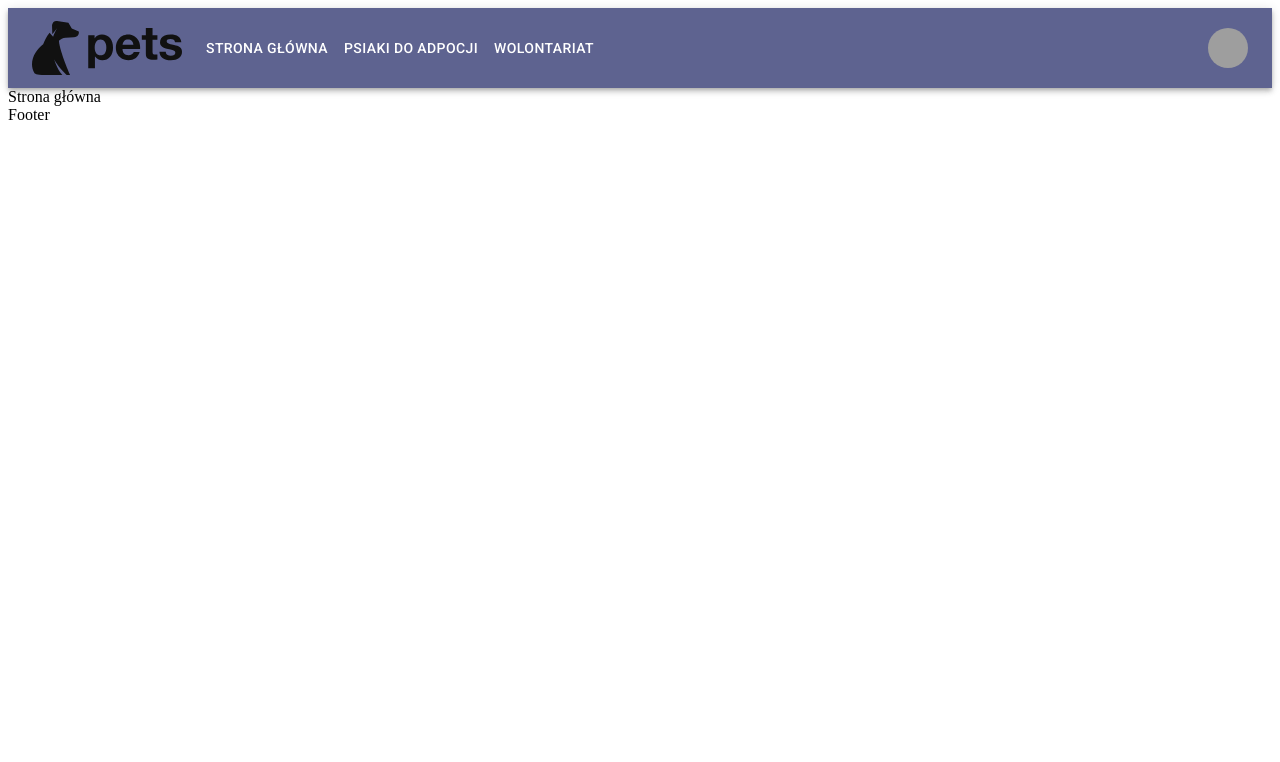
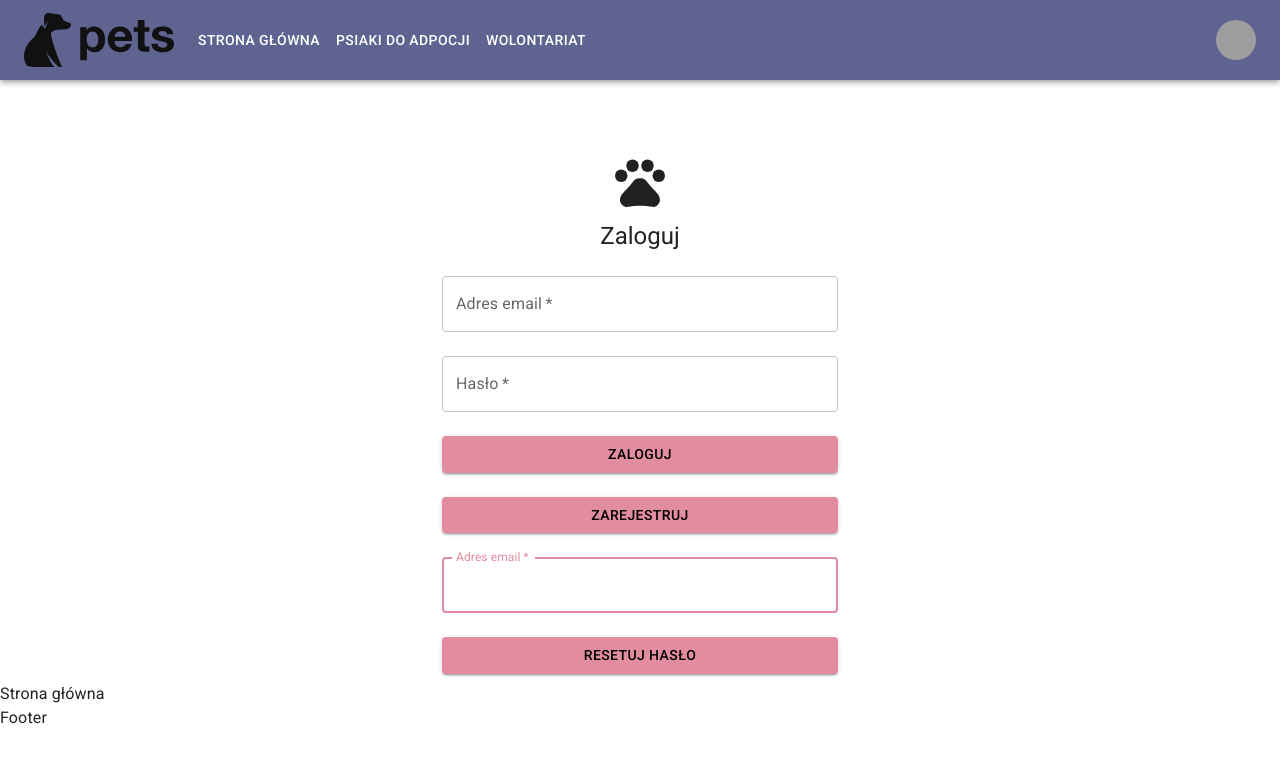
Before and after one commit to infoshareacademy/jfddr6-team-avengersi, a React (Create React App) app in the folder schronisko/: page / in a window 1280 px wide. Shown: the top 762 px of the page. Built offline with nearby package versions, Linux system fonts and the light colour scheme; grey boxes are pictures that could not be loaded.

Commit message:
login and register page done, with password recovery

```diff
--- a/schronisko/src/App.jsx
+++ b/schronisko/src/App.jsx
@@ -7,12 +7,14 @@ import { theme } from "./themes/Themes";
 import { ThemeProvider } from "@mui/material/styles";
 import AddDogForm from "./components/AddDog/AddDogForm.jsx";
 import { GetDogPhoto } from "./components/DogProfile/GetDogPhoto";
+import { LoginRegister } from "./components/LoginPage/LoginRegister";
 
 function App() {
   return (
     <ThemeProvider theme={theme}>
       <BrowserRouter>
         <ResponsiveAppBar />
+        <LoginRegister />
         <Routes>
           <Route path="/" element={<div>Strona główna</div>} />
           <Route
--- /dev/null
+++ b/schronisko/src/components/LoginPage/LoginRegister.jsx
@@ -0,0 +1,151 @@
+import PetsIcon from "@mui/icons-material/Pets";
+import Button from "@mui/material/Button";
+import CssBaseline from "@mui/material/CssBaseline";
+import TextField from "@mui/material/TextField";
+import Grid from "@mui/material/Grid";
+import Box from "@mui/material/Box";
+import LockOutlinedIcon from "@mui/icons-material/LockOutlined";
+import Typography from "@mui/material/Typography";
+import Container from "@mui/material/Container";
+import { useState } from "react";
+import {
+  createUserWithEmailAndPassword,
+  signInWithEmailAndPassword,
+  getAuth,
+  sendPasswordResetEmail,
+} from "firebase/auth";
+import { auth } from "../../db";
+
+export const LoginRegister = () => {
+  const [inputEmail, setInputEmail] = useState("");
+  const [inputPassword, setInputPassword] = useState("");
+
+  const loginUser = async (email, password) => {
+    await signInWithEmailAndPassword(auth, email, password).then((response) => {
+      setInputEmail("");
+      setInputPassword("");
+    });
+  };
+  const handleLogin = (e) => {
+    e.preventDefault();
+    loginUser(inputEmail, inputPassword);
+  };
+
+  const registerUser = async (email, password) => {
+    // eslint-disable-next-line
+    const response = await createUserWithEmailAndPassword(
+      auth,
+      email,
+      password
+    );
+
+    setInputEmail("");
+    setInputPassword("");
+  };
+  const handleRegister = (e) => {
+    e.preventDefault();
+    registerUser(inputEmail, inputPassword);
+  };
+
+  const resetPassword = () => {
+    const auth = getAuth();
+    sendPasswordResetEmail(auth, inputEmail).then(() => {});
+  };
+
+  return (
+    <Container component="main" maxWidth="xs">
+      <CssBaseline />
+      <Box
+        sx={{
+          marginTop: 8,
+          display: "flex",
+          flexDirection: "column",
+          alignItems: "center",
+        }}
+      >
+        <PetsIcon sx={{ m: 1, fontSize: "60px" }}>
+          <LockOutlinedIcon />
+        </PetsIcon>
+        <Typography component="h1" variant="h5">
+          Zaloguj
+        </Typography>
+        <Box component="form" noValidate sx={{ mt: 1 }}>
+          <TextField
+            margin="normal"
+            required
+            fullWidth
+            id="email"
+            label="Adres email"
+            name="email"
+            autoComplete="email"
+            autoFocus
+            value={inputEmail}
+            onChange={(e) => setInputEmail(e.target.value)}
+            color="secondary"
+          />
+          <TextField
+            margin="normal"
+            required
+            fullWidth
+            name="password"
+            label="Hasło"
+            type="password"
+            id="password"
+            autoComplete="current-password"
+            value={inputPassword}
+            onChange={(e) => setInputPassword(e.target.value)}
+            color="secondary"
+          />
+          <Button
+            type="submit"
+            fullWidth
+            variant="contained"
+            sx={{ mt: 2, mb: 1 }}
+            onClick={handleLogin}
+            color="secondary"
+          >
+            Zaloguj{" "}
+          </Button>
+          <Button
+            type="submit"
+            fullWidth
+            variant="contained"
+            sx={{ mt: 2, mb: 1 }}
+            onClick={handleRegister}
+            color="secondary"
+          >
+            Zarejestruj{" "}
+          </Button>
+          <Grid container>
+            <Grid item xs>
+              <TextField
+                margin="normal"
+                required
+                fullWidth
+                id="emailReset"
+                label="Adres email"
+                name="email"
+                autoComplete="email"
+                autoFocus
+                value={inputEmail}
+                onChange={(e) => setInputEmail(e.target.value)}
+                color="secondary"
+              />
+              <Button
+                type="submit"
+                fullWidth
+                variant="contained"
+                sx={{ mt: 2, mb: 1 }}
+                onClick={resetPassword}
+                color="secondary"
+              >
+                Resetuj hasło{" "}
+              </Button>
+            </Grid>
+            <Grid item></Grid>
+          </Grid>
+        </Box>
+      </Box>
+    </Container>
+  );
+};
```
